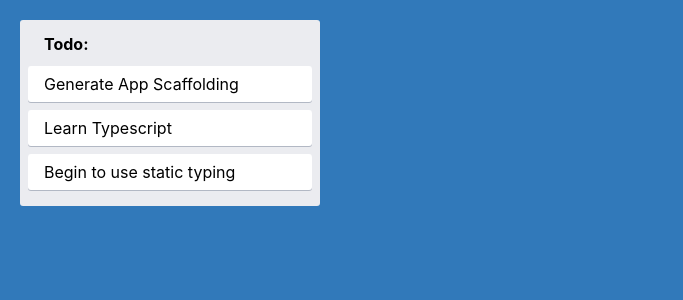
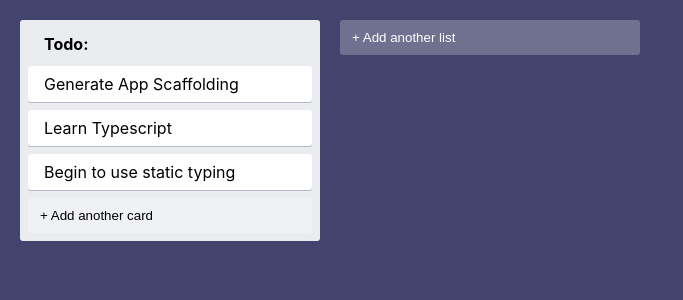
Before and after one commit to evank21/hello-task-manager, a React (Create React App) app: page / in a window 1280 px wide. Shown: the top 300 px of the page, without its empty margins (0-683 px from the left). Built offline with nearby package versions, Linux system fonts and the light colour scheme.

Commit message:
addNewItem button

```diff
--- /dev/null
+++ b/src/AddNewItem.tsx
@@ -0,0 +1,26 @@
+import { useState } from "react";
+import { AddItemButton } from "./styles";
+
+type AddNewItemProps = {
+  onAdd(text: string): void;
+  toggleButtonText: string;
+  dark?: boolean;
+};
+
+export const AddNewItem = ({
+  onAdd,
+  toggleButtonText,
+  dark,
+}: AddNewItemProps) => {
+  const [showForm, setShowForm] = useState(false);
+
+  if (showForm) {
+    //show form
+  }
+
+  return (
+    <AddItemButton dark={dark} onClick={() => setShowForm(true)}>
+      {toggleButtonText}
+    </AddItemButton>
+  );
+};
--- a/src/App.tsx
+++ b/src/App.tsx
@@ -1,3 +1,4 @@
+import { AddNewItem } from "./AddNewItem";
 import { Column } from "./Column";
 import { AppContainer } from "./styles";
 
@@ -5,6 +6,10 @@ export const App = () => {
   return (
     <AppContainer>
       <Column text="Todo:" />
+      <AddNewItem
+        toggleButtonText="+ Add another list"
+        onAdd={() => console.log("Item Created")}
+      />
     </AppContainer>
   );
 };
--- a/src/Column.tsx
+++ b/src/Column.tsx
@@ -1,3 +1,4 @@
+import { AddNewItem } from "./AddNewItem";
 import { Card } from "./Card";
 import { ColumnContainer, ColumnTitle } from "./styles";
 
@@ -12,6 +13,11 @@ export const Column = ({ text }: ColumnProps) => {
       <Card text="Generate App Scaffolding" />
       <Card text="Learn Typescript" />
       <Card text="Begin to use static typing" />
+      <AddNewItem
+        toggleButtonText="+ Add another card"
+        onAdd={() => console.log("New Item Added")}
+        dark
+      />
     </ColumnContainer>
   );
 };
--- a/src/styles.ts
+++ b/src/styles.ts
@@ -2,7 +2,7 @@ import styled from "styled-components";
 
 export const AppContainer = styled.div`
   align-items: flex-start;
-  background-color: #3179ba;
+  background-color: #43446e;
   display: flex;
   flex-direction: row;
   height: 100%;
@@ -34,3 +34,22 @@ export const CardContainer = styled.div`
   border-radius: 3px;
   box-shadow: #091e4240 0px 1px 0px 0px;
 `;
+
+type AddItemButtonProps = {
+  dark?: boolean;
+};
+
+export const AddItemButton = styled.button<AddItemButtonProps>`
+background-color: #ffffff3d;
+  border-radius: 3px;
+  border: none;
+  color: ${(props) => (props.dark ? "#000" : "#fff")};
+  cursor: pointer;
+  max-width: 300px;
+  padding: 10px 12px;
+  text-align: left;
+  transition: background 85ms ease-in;
+  width: 100%;
+  &:hover {
+    background-color: #ffffff52;
+`;
```
